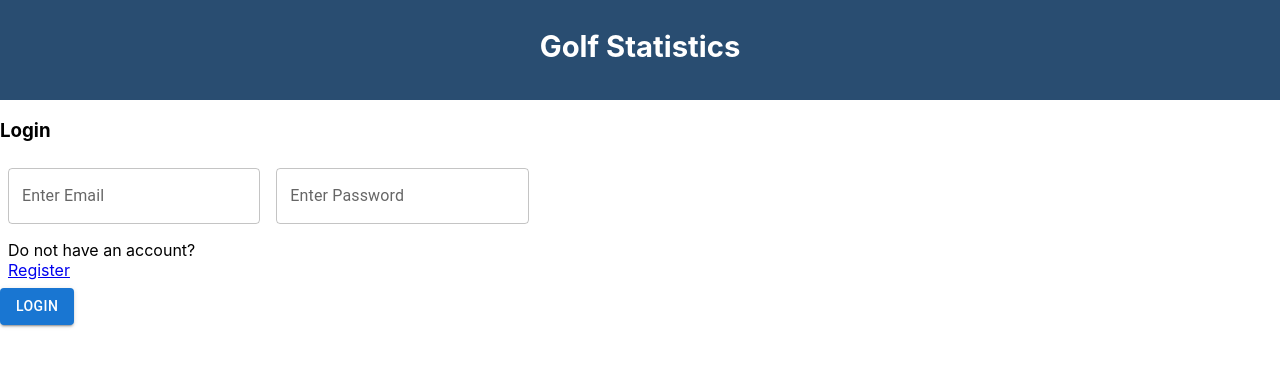
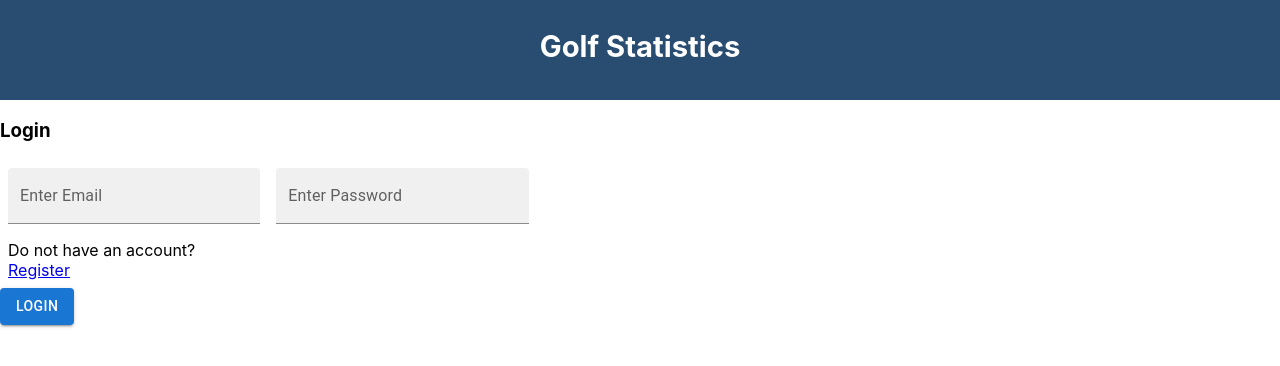
Before and after one commit to MatthewIczkowski/golf-statistics, a React (Create React App) app: page /login in a window 1280 px wide. Shown: the top 366 px of the page. Built offline with nearby package versions, Linux system fonts and the light colour scheme.

Commit message:
update password field

```diff
--- a/src/Components/Form.js
+++ b/src/Components/Form.js
@@ -20,14 +20,16 @@ export default function BasicTextFields({ title, setPassword, setEmail, handleAc
             >
             <TextField
                 id="email"
+                variant="filled"
                 label="Enter Email"
-                variant="outlined"
                 onChange={(e) => setEmail(e.target.value)}
             />
             <TextField
                 id="password"
+                variant="filled"
                 label="Enter Password"
-                variant="outlined"
+                type="password"
+                //autoComplete="current-password"
                 onChange={(e) => setPassword(e.target.value)}
             />
             {title==="Register" && <p>Already have an account? <Link to="/login"> Log In </Link></p>}
```
